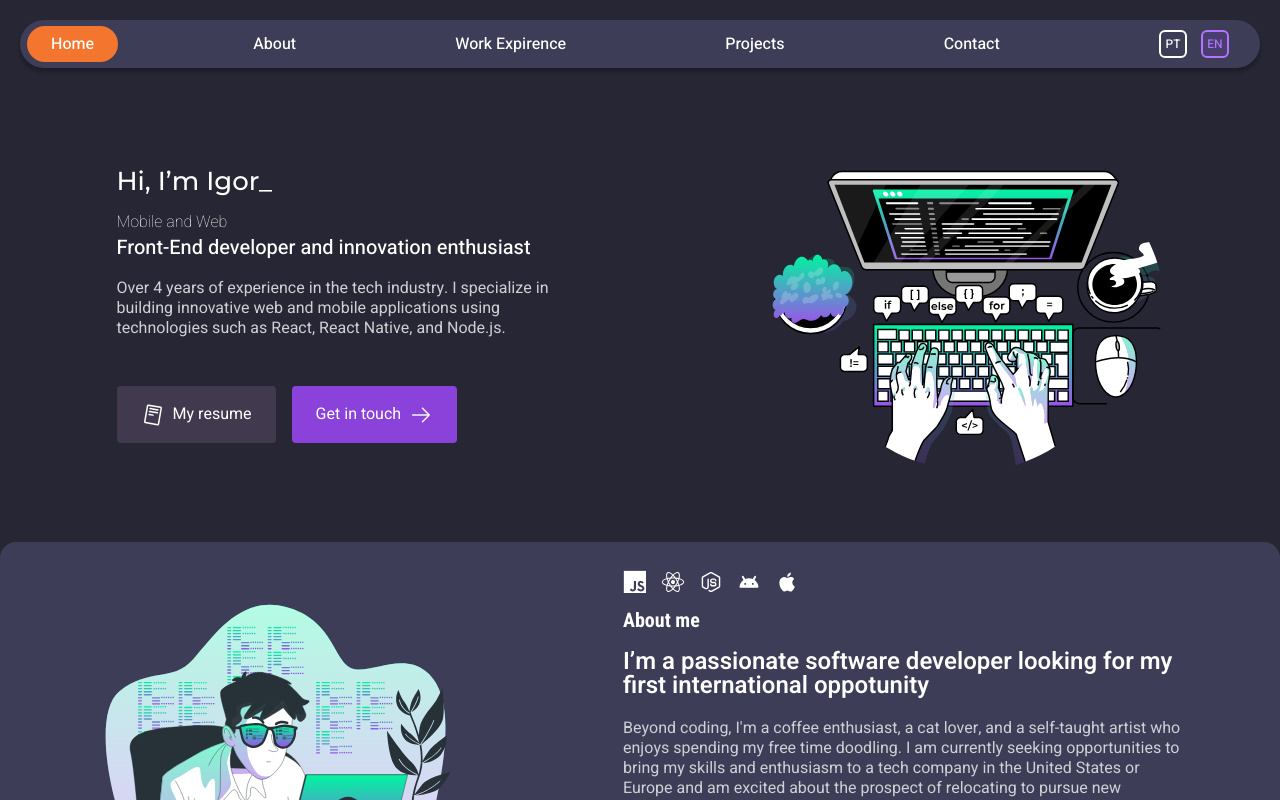
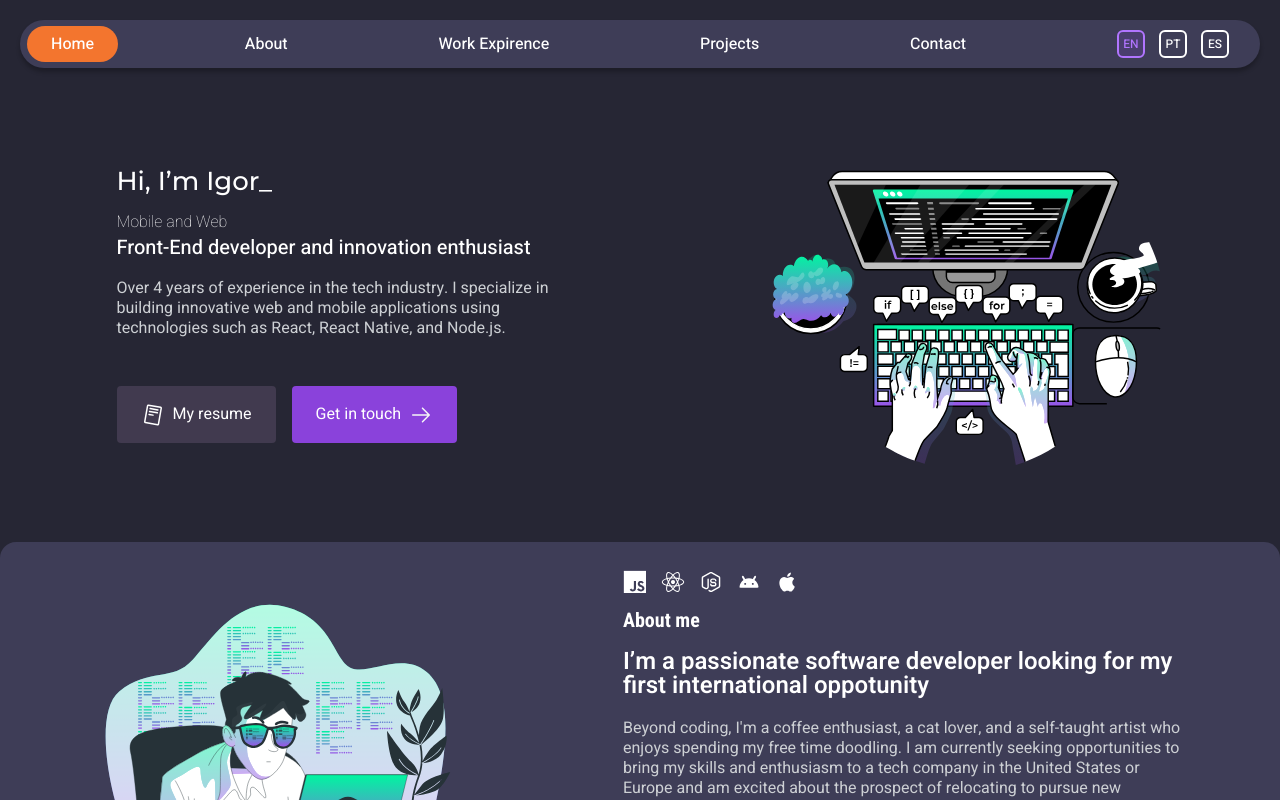
Before and after one commit to igo-mgoncalvs/personal-resume, a Next.js app: page / in a window 1280 px wide. Shown: the top 800 px of the page. Built offline with nearby package versions, Linux system fonts and the light colour scheme.

Commit message:
Iniciando tradução

```diff
--- a/src/app/page.tsx
+++ b/src/app/page.tsx
@@ -1,5 +1,6 @@
+'use client'
 
-
+import { useEffect, useState } from 'react';
 import Image from 'next/image';
 
 import mockdata from '@/mockdata/mockdata.json'
@@ -45,8 +46,15 @@ export default function Home() {
     },
   ]
 
-  const language = 'EN'
+  const [language, setLanguage] = useState('EN')
   const getData = mockdata.languages.find(data => data.language === language)
+
+  useEffect(() => {
+    window.addEventListener('language', () => {
+      const getLanguage = localStorage.getItem('language')
+      setLanguage(getLanguage || 'EN')
+    })
+  }, [])
 
   return (
     <main
--- a/src/components/header/index.tsx
+++ b/src/components/header/index.tsx
@@ -1,6 +1,6 @@
 'use client'
 
-import { useState } from 'react'
+import { useEffect, useState } from 'react'
 import Link from 'next/link'
 import { Drawer } from '@mui/material'
 
@@ -14,30 +14,115 @@ export default function Header () {
   const [language, setLanguage] = useState<string>('EN')
   const [open, setOpen] = useState<boolean>(false)
 
+  useEffect(() => {
+    localStorage.setItem('language', language)
+    window.dispatchEvent(new Event("language"));
+  }, [language])
+
   const pages = [
     {
       id: 0,
-      name: 'Home',
+      languages: [
+        {
+          id: 0,
+          language: 'EN',
+          name: 'Home'
+        },
+        {
+          id: 1,
+          language: 'PT',
+          name: 'Home'
+        },
+        {
+          id: 1,
+          language: 'ES',
+          name: 'Home'
+        }
+      ],
       route: '#home'
     },
     {
       id: 1,
-      name: 'About',
+      languages: [
+        {
+          id: 0,
+          language: 'EN',
+          name: 'About',
+        },
+        {
+          id: 1,
+          language: 'PT',
+          name: 'Sobre mim',
+        },
+        {
+          id: 1,
+          language: 'ES',
+          name: 'Sobre mi',
+        }
+      ],
       route: '#about'
     },
     {
       id: 2,
-      name: 'Work Expirence',
+      languages: [
+        {
+          id: 0,
+          language: 'EN',
+          name: 'Work Expirence',
+        },
+        {
+          id: 1,
+          language: 'PT',
+          name: 'Experiência profissional',
+        },
+        {
+          id: 2,
+          language: 'ES',
+          name: 'Experiencia profesional',
+        }
+      ],
       route: '#work-expirence'
     },
     {
       id: 3,
-      name: 'Projects',
+      languages: [
+        {
+          id: 0,
+          language: 'EN',
+          name: 'Projects',
+        },
+        {
+          id: 1,
+          language: 'PT',
+          name: 'Projetos',
+        },
+        {
+          id: 2,
+          language: 'ES',
+          name: 'Proyectos',
+        }
+      ],
       route: '#projects'
     },
     {
       id: 4,
-      name: 'Contact',
+      languages: [
+        {
+          id: 0,
+          language: 'EN',
+          name: 'Contact',
+        },
+        {
+          id: 1,
+          language: 'PT',
+          name: 'Contato',
+        },
+        {
+          id: 2,
+          language: 'ES',
+          name: 'Contacto',
+        }
+      ],
       route: '#contact'
     },
   ]
@@ -45,11 +130,15 @@ export default function Header () {
   const languages = [
     {
       id: 0,
+      language: 'EN'
+    },
+    {
+      id: 1,
       language: 'PT'
     },
     {
-      id: 1,
-      language: 'EN'
+      id: 2,
+      language: 'ES'
     },
   ]
 
@@ -89,7 +178,7 @@ export default function Header () {
                 setOpen(false)
               }}
             >
-              {item.name}
+              {item.languages.find(e => e.language === language)?.name}
             </a>
           ))}
         </div>
@@ -103,7 +192,7 @@ export default function Header () {
             className={`${styles.link} ${currentRoute === item.route && styles.link_acive}`}
             onClick={() => setCurrentRoute(item.route)}
           >
-            {item.name}
+            {item.languages.find(e => e.language === language)?.name}
           </Link>
         ))}
 
--- a/src/mockdata/mockdata.json
+++ b/src/mockdata/mockdata.json
@@ -56,7 +56,125 @@
         "subtitle": "Enjoyed my work? Let’s work together",
         "description1": "I’m always up for a chat. Pop me an email at",
         "description2": "or give me a shout on social media.",
-        "email": "hi@linalevi.com"
+        "email": "igor2013mgoncalves@gmail.com"
+      }
+    },
+    {
+      "id": 1,
+      "language": "PT",
+      "home": {
+        "name": "Olá, eu sou o Igor_",
+        "subtitle": {
+          "specialty": "Mobile e Web",
+          "description": "Desenvolvelor Front-End e entusiasta da inovação"
+        },
+        "about": "Durante meus 4 anos de experiencia na industria da técnologia. Me especializei em desenvolver soluções web e mobile usando técnologias como React, React Native e Node.js.",
+        "buttons": [
+          {
+            "id": 0,
+            "label": "Meu curriculo"
+          },
+          {
+            "id": 1,
+            "label": "Entre em contato"
+          }
+        ]
+      },
+
+      "aboutMe": {
+        "icons": [
+          {
+            "id": 0,
+            "iconName": "js"
+          },
+          {
+            "id": 1,
+            "iconName": "react"
+          },
+          {
+            "id": 2,
+            "iconName": "nodejs"
+          },
+          {
+            "id": 3,
+            "iconName": "android"
+          },
+          {
+            "id": 4,
+            "iconName": "apple"
+          }
+        ],
+        "title": "Sobre mim",
+        "subtitle": "Sou um amante do desenvolvimento de software, em busca da minha primeira oportunidade internacional",
+        "description": "Beyond coding, I'm a coffee enthusiast, a cat lover, and a self-taught artist who enjoys spending my free time doodling. I am currently seeking opportunities to bring my skills and enthusiasm to a tech company in the United States or Europe and am excited about the prospect of relocating to pursue new challenges.",
+        "button": "Meu curriculo"
+      },
+
+      "contact": {
+        "title": "Contato",
+        "subtitle": "Gostou do meu trabalho? Então vamos inovar juntos",
+        "description1": "Estou sempre disponivel para uma conversa. Envie-me um e-mail em",
+        "description2": "ou entre em contato pelas minhas redes sociais.",
+        "email": "igor2013mgoncalves@gmail.com"
+      }
+    },
+    {
+      "id": 1,
+      "language": "ES",
+      "home": {
+        "name": "Olá, me llamo Igor_",
+        "subtitle": {
+          "specialty": "Mobile e Web",
+          "description": "Desenvolvelor Front-End e entusiasta da inovação"
+        },
+        "about": "Durante meus 4 anos de experiencia na industria da técnologia. Me especializei em desenvolver soluções web e mobile usando técnologias como React, React Native e Node.js.",
+        "buttons": [
+          {
+            "id": 0,
+            "label": "Meu curriculo"
+          },
+          {
+            "id": 1,
+            "label": "Entre em contato"
+          }
+        ]
+      },
+
+      "aboutMe": {
+        "icons": [
+          {
+            "id": 0,
+            "iconName": "js"
+          },
+          {
+            "id": 1,
+            "iconName": "react"
+          },
+          {
+            "id": 2,
+            "iconName": "nodejs"
+          },
+          {
+            "id": 3,
+            "iconName": "android"
+          },
+          {
+            "id": 4,
+            "iconName": "apple"
+          }
+        ],
+        "title": "Sobre mim",
+        "subtitle": "Sou um amante do desenvolvimento de software, em busca da minha primeira oportunidade internacional",
+        "description": "Beyond coding, I'm a coffee enthusiast, a cat lover, and a self-taught artist who enjoys spending my free time doodling. I am currently seeking opportunities to bring my skills and enthusiasm to a tech company in the United States or Europe and am excited about the prospect of relocating to pursue new challenges.",
+        "button": "Meu curriculo"
+      },
+
+      "contact": {
+        "title": "Contato",
+        "subtitle": "Gostou do meu trabalho? Então vamos inovar juntos",
+        "description1": "Estou sempre disponivel para uma conversa. Envie-me um e-mail em",
+        "description2": "ou entre em contato pelas minhas redes sociais.",
+        "email": "igor2013mgoncalves@gmail.com"
       }
     }
   ]
```
